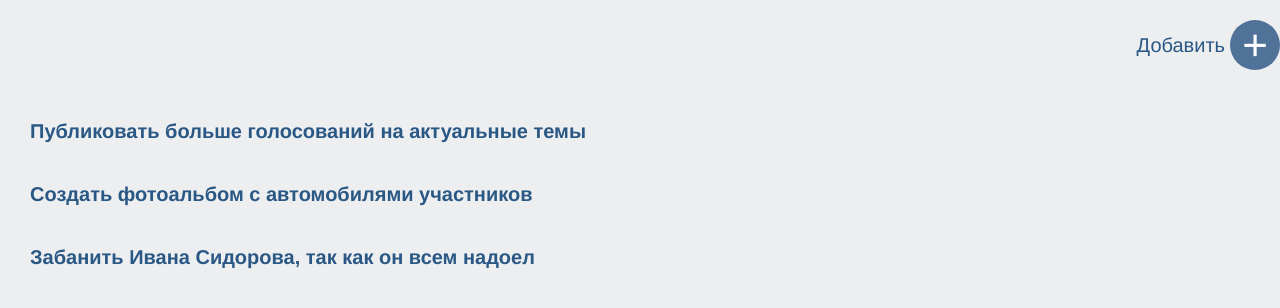
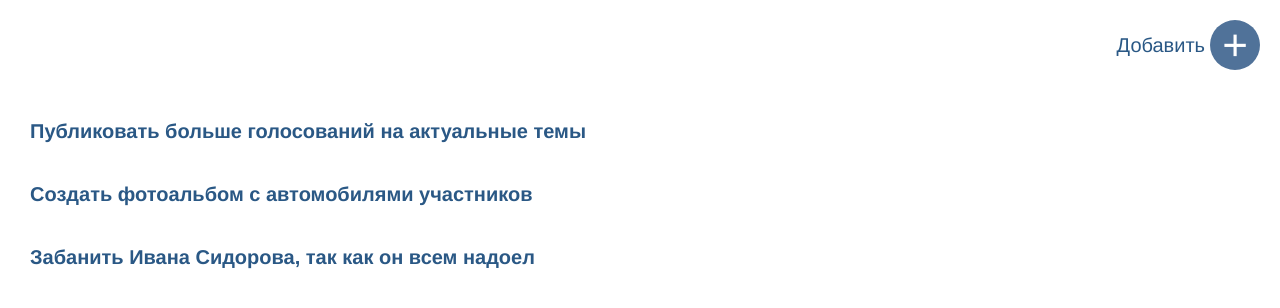
Before and after one commit to zarly/escalator, a Vue app: page / in a window 1280 px wide. Shown: the top 308 px of the page. Built offline with nearby package versions, Linux system fonts and the light colour scheme.

Commit message:
fix styles

```diff
--- a/src/styles/normalize.less
+++ b/src/styles/normalize.less
@@ -5,9 +5,10 @@ body,
   font-family: 'Avenir', Helvetica, Arial, sans-serif;
   -webkit-font-smoothing: antialiased;
   -moz-osx-font-smoothing: grayscale;
-  background: #edeef0;
+  background: #fff;
   padding: 0;
   margin: 0;
   width: 100%;
   height: 100%;
+  box-sizing: border-box;
 }
```
